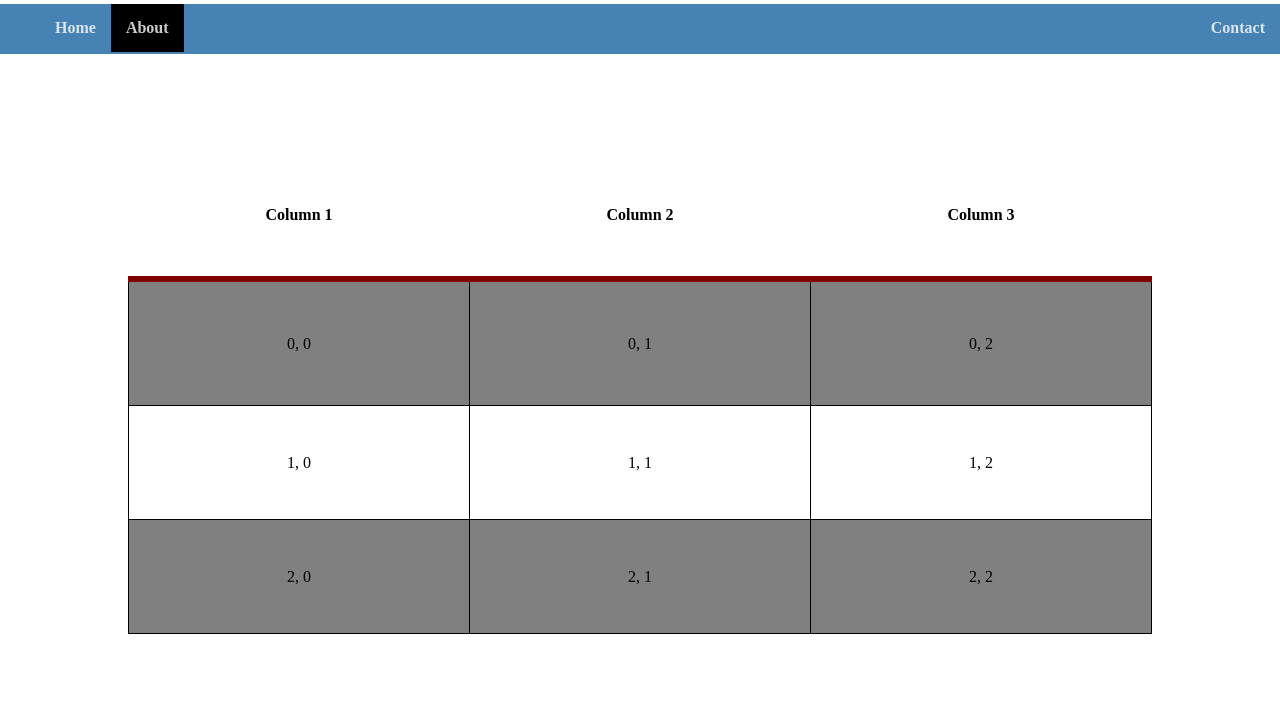
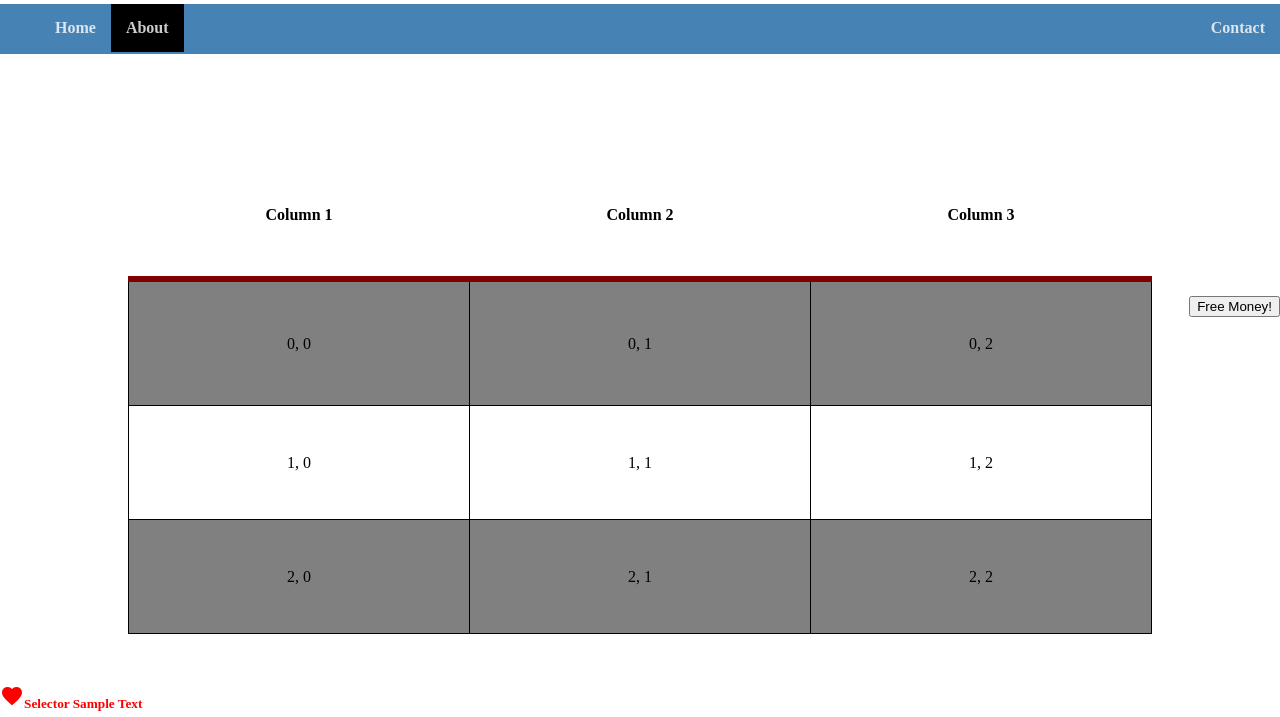
Before and after one commit to Geoffrey-Stevens/day_1, a plain HTML site: page about.html in a window 1280 px wide. Shown: the part 83-800 px from the top of the page. Drawn offline with Linux system fonts and the light colour scheme.

Commit message:
Added more styles and icons

```diff
--- a/about.html
+++ b/about.html
@@ -7,6 +7,8 @@
     <!-- Attach CSS here -->
     <link rel="stylesheet" href="./css/main.css">
     <link rel="stylesheet" href="./css/about.css">
+    <link href="https://fonts.googleapis.com/icon?family=Material+Icons"
+      rel="stylesheet">
   </head>
   <body>
   <header>
@@ -42,6 +44,11 @@
         <td>2, 2</td>
       </tr>
     </table>
+    <div class="mid-right">
+      <button type="button" name="button">Free Money!</button>
+    </div>
+    <h5 class="selector"><i class="material-icons">favorite</i>Selector Sample Text</h5>
+    <h6 class="selector pull-right">Selector Sample Text</h6>
   </main>
   <footer>
     <p>Lorem ipsum dolor sit amet, consectetur adipisicing elit. Atque sapiente <span class="bold-text">rerum</span> aspernatur quis quae, possimus, nisi ad et dignissimos animi officiis voluptatum neque ut adipisci placeat ullam quam. Ab, exercitationem.</p>
--- a/css/about.css
+++ b/css/about.css
@@ -37,3 +37,19 @@
   color: white;
   cursor: pointer;
 }
+
+.mid-right {
+  position: fixed;
+  right: 0;
+  bottom: 50%;
+  z-index: 1;
+}
+
+.selector {
+  color: red;
+}
+
+h6[class="selector"] {
+  color: black;
+  font-size: 250%;
+}
--- a/css/main.css
+++ b/css/main.css
@@ -18,6 +18,7 @@
 
 nav {
   width: 100%;
+  max
   height: 50px;
   background-color: steelblue;
   margin-bottom:  100px;
```
